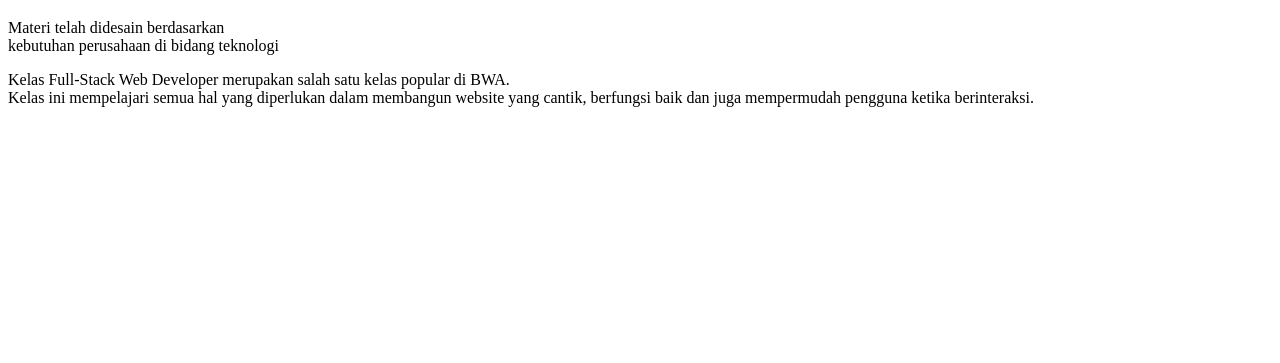
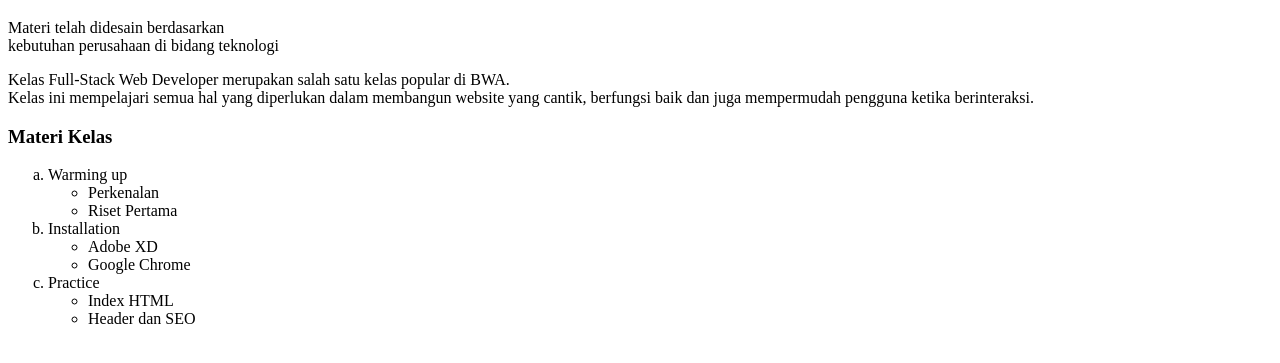
Before and after one commit to gustonecrush/ebook-html5-bwa, a plain HTML site: page index.html in a window 1280 px wide. Shown: the part 61-424 px from the top of the page. Drawn offline with Linux system fonts and the light colour scheme.

Commit message:
learn about ordered and unordered list

```diff
--- a/index.html
+++ b/index.html
@@ -17,5 +17,37 @@
         Kelas ini mempelajari semua hal yang diperlukan dalam membangun website yang cantik, berfungsi baik dan juga mempermudah pengguna ketika berinteraksi.
     </p>
 
+    <h3>Materi Kelas</h3>
+
+    <ol type="a">
+        <li>Warming up</li>
+        <ul> <!-- ini adalah unordered list -->
+            <li>
+                Perkenalan
+            </li>
+            <li>
+                Riset Pertama
+            </li>
+        </ul>
+        <li>Installation</li>
+        <ul>
+            <li>
+                Adobe XD
+            </li>
+            <li>
+                Google Chrome
+            </li>
+        </ul>
+        <li>Practice</li>
+        <ul>
+            <li>
+                Index HTML
+            </li>
+            <li>
+                Header dan SEO
+            </li>
+        </ul>
+    </ol>
+
 </body>
 </html>
```
